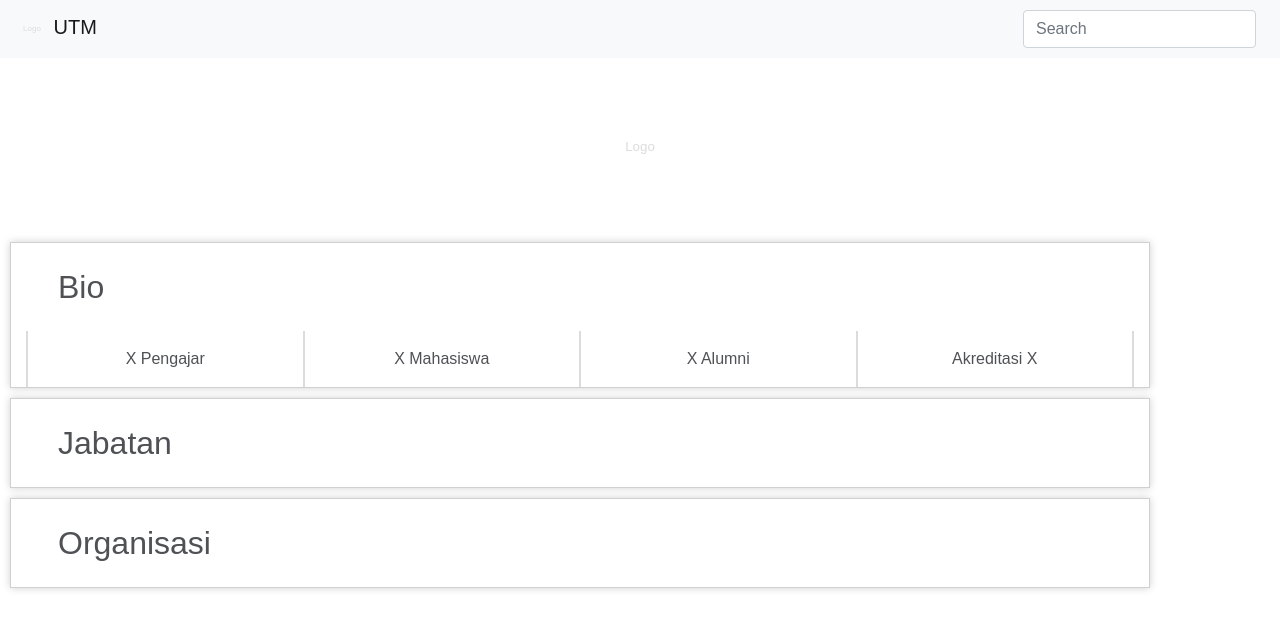
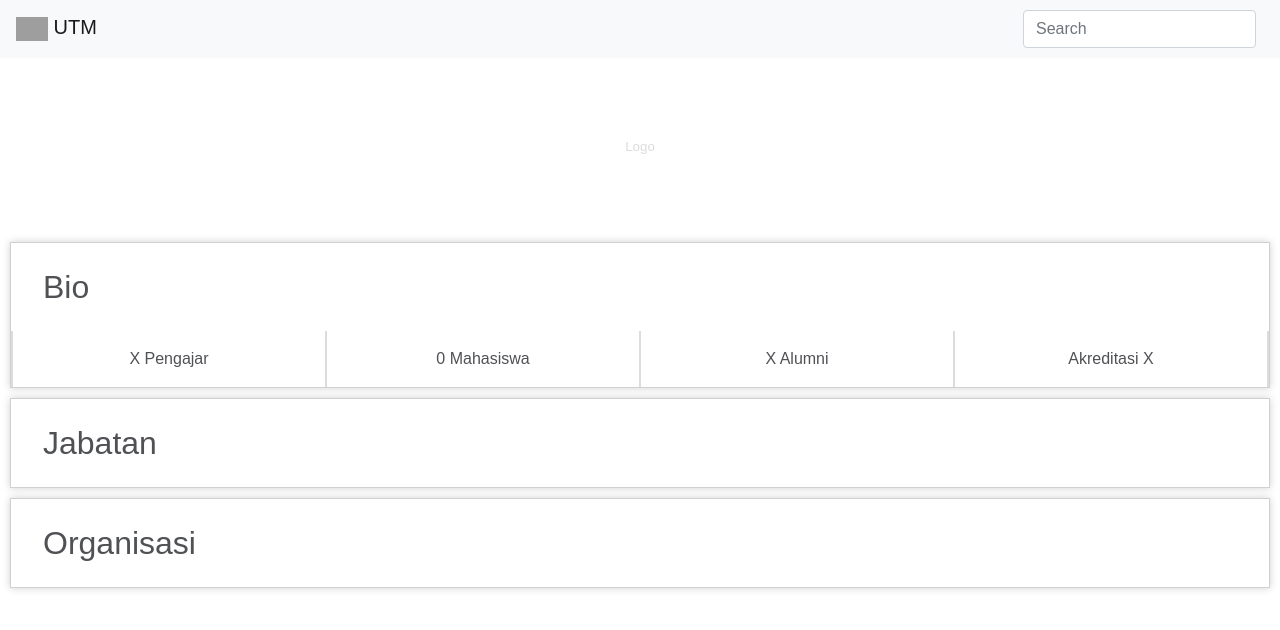
Before and after one commit to willnode/sikat, a CodeIgniter app: page /sikat/index.php/main/program/1 in a window 1280 px wide. Shown: the top 630 px of the page. Run offline with CodeIgniter, Linux system fonts and the light colour scheme; data that the repository does not hold is empty; grey boxes are pictures that could not be loaded.

Commit message:
Add organization

```diff
--- a/application/controllers/Main.php
+++ b/application/controllers/Main.php
@@ -52,4 +52,15 @@ class Main extends CI_Controller {
 		$this->load->view('home/lecturer', $data);
 		$this->load->view('components/footer');
 	}
+
+
+	public function organization($id)
+	{
+		$this->load->model('Main_model');
+
+		$data = $this->Main_model->getOrganizationDatabase($id);
+		$this->load->view('components/header');
+		$this->load->view('home/organization', $data);
+		$this->load->view('components/footer');
+	}
 }
--- a/application/models/Main_model.php
+++ b/application/models/Main_model.php
@@ -33,7 +33,10 @@ class Main_model extends CI_Model {
 
   function getProgramDatabase($id){
 	return (object)[
-		'program' => $this->dbGetLocalized('programs', ['program_id'], ['programs.program_id' => $id])->result_array()[0]
+		'program' => $this->dbGetLocalized('programs', ['program_id'], ['programs.program_id' => $id])->result_array()[0],
+		'stats' => (object)[
+			'students' => $this->db->get_where("students", ["program_id" => $id])->num_rows()
+		]
 	];
   }
 
@@ -50,4 +53,10 @@ class Main_model extends CI_Model {
 	];
   }
 
+  function getOrganizationDatabase($id){
+	return (object)[
+		'organization' => $this->dbGetLocalized('organizations', ['org_id'], ['organizations.org_id' => $id])->result_array()[0]
+	];
+  }
+
 }
--- a/application/views/components/header.php
+++ b/application/views/components/header.php
@@ -6,6 +6,7 @@ defined('BASEPATH') OR exit('No direct script access allowed');
 	<meta charset="utf-8">
 	<title>Project SIKAT</title>
 	<link rel="stylesheet" href="<?=base_url('assets/css/main.css')?>">
+	<link rel="icon" href="<?=base_url('files/navicon.png')?>">
 </head>
 <body>
 <?php $this->load->view('components/navbar') ?>
--- a/application/views/components/navbar.php
+++ b/application/views/components/navbar.php
@@ -1,6 +1,6 @@
 <nav class="navbar navbar-light bg-light">
   <a class="navbar-brand" href="<?=base_url()?>">
-	<div class="campus-logo-small">Logo</div>
+	<div class="campus-logo-small"><img class="w-100" alt="" src="<?=base_url('files/navicon.png')?>"></div>
     UTM
   </a>
 
--- a/application/views/home/program.php
+++ b/application/views/home/program.php
@@ -3,20 +3,20 @@
 	<h1><div class="campus-logo">Logo</div><?=$program["name"]?></h1>
 </div>
 
-<div class="container">
+<div class="box-section">
 	<div class="container-label">Bio</div>
 	<div class="campus-stat">
 		<div>X Pengajar</div>
-		<div>X Mahasiswa</div>
+		<div><?=$stats->students?> Mahasiswa</div>
 		<div>X Alumni</div>
 		<div>Akreditasi X</div>
 	</div>
 </div>
 
-<div class="container">
+<div class="box-section">
 	<div class="container-label">Jabatan</div>
 </div>
 
-<div class="container">
+<div class="box-section">
 	<div class="container-label">Organisasi</div>
 </div>
--- a/assets/css/home.css
+++ b/assets/css/home.css
@@ -41,7 +41,7 @@ p.footer {
 	margin: 20px 0 0 0;
 }
 
-.container {
+.box-section {
 	margin: 10px;
 	border: 1px solid #D0D0D0;
 	box-shadow: 0 0 8px #D0D0D0;
```
Also changed, not shown: application/views/home/campus.php (+7 -5 lines), application/views/home/faculty.php (+4 -4 lines), application/views/home/organization.php (added, +23 -0 lines).
